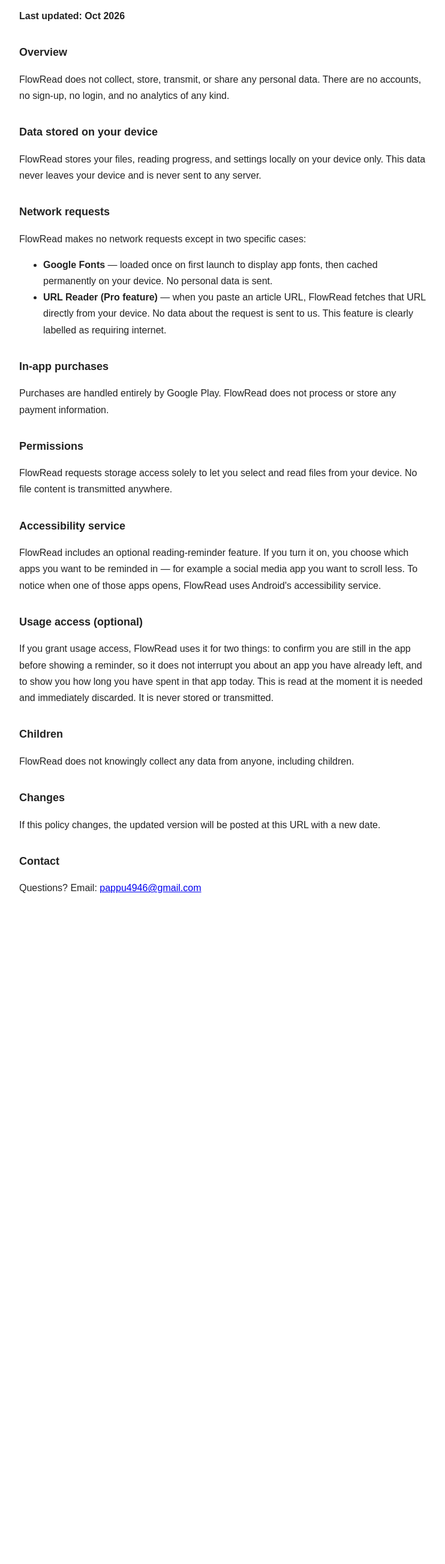
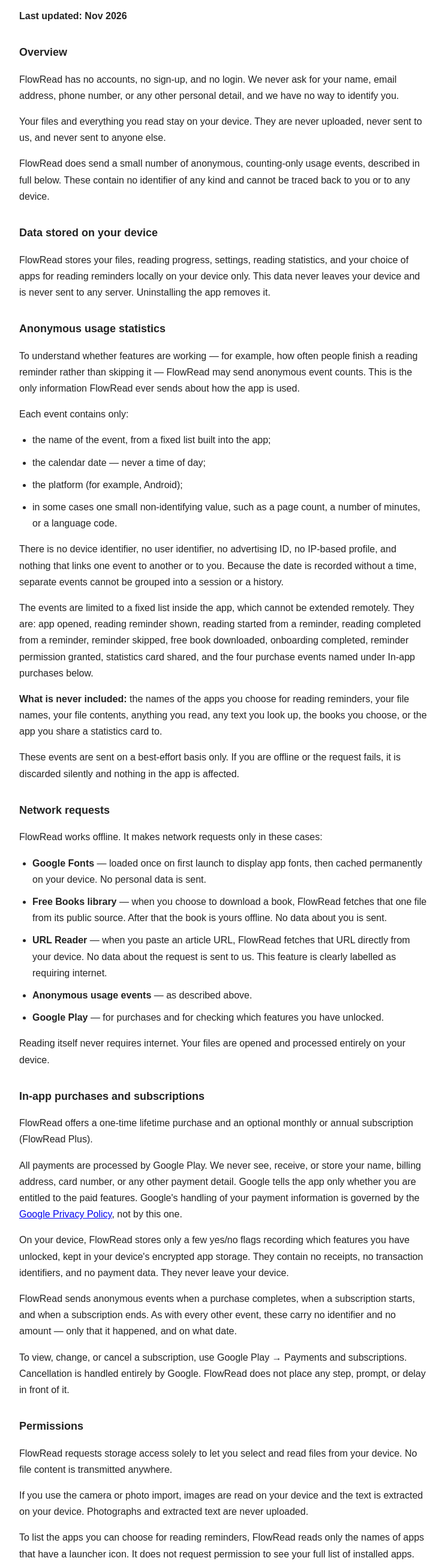
Before and after one commit to lost-coder1/flowread-privacy, a plain HTML site: page index.html in a window 1280 px wide. Shown: the part 84-2692 px from the top of the page at 60% size, without its empty margins (268-1010 px from the left). Before the commit the page ends 1619 px from the top, so only its background shows below. Drawn offline with Linux system fonts and the light colour scheme.

Commit message:
Revise privacy policy in index.html
Updated privacy policy content and structure.

```diff
--- a/index.html
+++ b/index.html
@@ -5,47 +5,123 @@
   <meta name="viewport" content="width=device-width, initial-scale=1.0" />
   <title>FlowRead — Privacy Policy</title>
   <style>
-      body { font-family: sans-serif; max-width: 680px; margin: 40px auto; padding: 0 20px; color:
-  #222; line-height: 1.7; }
+    body { font-family: sans-serif; max-width: 680px; margin: 40px auto; padding: 0 20px; color: #222; line-height: 1.7; }
     h1 { font-size: 24px; } h2 { font-size: 18px; margin-top: 32px; }
+    ul { padding-left: 22px; }
+    li { margin-bottom: 10px; }
   </style>
 </head>
 <body>
   <h1>FlowRead — Privacy Policy</h1>
-    <p><strong>Last updated: Oct 2026</strong></p>
+  <p><strong>Last updated: Nov 2026</strong></p>
 
   <h2>Overview</h2>
-    <p>FlowRead does not collect, store, transmit, or share any personal data. There are no accounts,
-  no sign-up, no login, and no analytics of any kind.</p>
+  <p>FlowRead has no accounts, no sign-up, and no login. We never ask for your name, email address,
+  phone number, or any other personal detail, and we have no way to identify you.</p>
+  <p>Your files and everything you read stay on your device. They are never uploaded, never sent to
+  us, and never sent to anyone else.</p>
+  <p>FlowRead does send a small number of anonymous, counting-only usage events, described in full
+  below. These contain no identifier of any kind and cannot be traced back to you or to any device.</p>
 
   <h2>Data stored on your device</h2>
-    <p>FlowRead stores your files, reading progress, and settings locally on your device only. This
-  data never leaves your device and is never sent to any server.</p>
+  <p>FlowRead stores your files, reading progress, settings, reading statistics, and your choice of
+  apps for reading reminders locally on your device only. This data never leaves your device and is
+  never sent to any server. Uninstalling the app removes it.</p>
+
+  <h2>Anonymous usage statistics</h2>
+  <p>To understand whether features are working — for example, how often people finish a reading
+  reminder rather than skipping it — FlowRead may send anonymous event counts. This is the only
+  information FlowRead ever sends about how the app is used.</p>
+  <p>Each event contains only:</p>
+  <ul>
+    <li>the name of the event, from a fixed list built into the app;</li>
+    <li>the calendar date — never a time of day;</li>
+    <li>the platform (for example, Android);</li>
+    <li>in some cases one small non-identifying value, such as a page count, a number of minutes, or
+    a language code.</li>
+  </ul>
+  <p>There is no device identifier, no user identifier, no advertising ID, no IP-based profile, and
+  nothing that links one event to another or to you. Because the date is recorded without a time,
+  separate events cannot be grouped into a session or a history.</p>
+  <p>The events are limited to a fixed list inside the app, which cannot be extended remotely. They
+  are: app opened, reading reminder shown, reading started from a reminder, reading completed from a
+  reminder, reminder skipped, free book downloaded, onboarding completed, reminder permission
+  granted, statistics card shared, and the four purchase events named under In-app purchases below.</p>
+  <p><strong>What is never included:</strong> the names of the apps you choose for reading reminders,
+  your file names, your file contents, anything you read, any text you look up, the books you choose,
+  or the app you share a statistics card to.</p>
+  <p>These events are sent on a best-effort basis only. If you are offline or the request fails, it
+  is discarded silently and nothing in the app is affected.</p>
 
   <h2>Network requests</h2>
-    <p>FlowRead makes no network requests except in two specific cases:</p>
+  <p>FlowRead works offline. It makes network requests only in these cases:</p>
   <ul>
-      <li><strong>Google Fonts</strong> — loaded once on first launch to display app fonts, then
-  cached permanently on your device. No personal data is sent.</li>
-      <li><strong>URL Reader (Pro feature)</strong> — when you paste an article URL, FlowRead fetches
-  that URL directly from your device. No data about the request is sent to us. This feature is clearly
+    <li><strong>Google Fonts</strong> — loaded once on first launch to display app fonts, then cached
+    permanently on your device. No personal data is sent.</li>
+    <li><strong>Free Books library</strong> — when you choose to download a book, FlowRead fetches
+    that one file from its public source. After that the book is yours offline. No data about you is
+    sent.</li>
+    <li><strong>URL Reader</strong> — when you paste an article URL, FlowRead fetches that URL
+    directly from your device. No data about the request is sent to us. This feature is clearly
     labelled as requiring internet.</li>
+    <li><strong>Anonymous usage events</strong> — as described above.</li>
+    <li><strong>Google Play</strong> — for purchases and for checking which features you have
+    unlocked.</li>
   </ul>
+  <p>Reading itself never requires internet. Your files are opened and processed entirely on your
+  device.</p>
 
-    <h2>In-app purchases</h2>
-    <p>Purchases are handled entirely by Google Play. FlowRead does not process or store any payment
-  information.</p>
+  <h2>In-app purchases and subscriptions</h2>
+  <p>FlowRead offers a one-time lifetime purchase and an optional monthly or annual subscription
+  (FlowRead Plus).</p>
+  <p>All payments are processed by Google Play. We never see, receive, or store your name, billing
+  address, card number, or any other payment detail. Google tells the app only whether you are
+  entitled to the paid features. Google's handling of your payment information is governed by the
+  <a href="https://policies.google.com/privacy">Google Privacy Policy</a>, not by this one.</p>
+  <p>On your device, FlowRead stores only a few yes/no flags recording which features you have
+  unlocked, kept in your device's encrypted app storage. They contain no receipts, no transaction
+  identifiers, and no payment data. They never leave your device.</p>
+  <p>FlowRead sends anonymous events when a purchase completes, when a subscription starts, and when
+  a subscription ends. As with every other event, these carry no identifier and no amount — only that
+  it happened, and on what date.</p>
+  <p>To view, change, or cancel a subscription, use Google Play &rarr; Payments and subscriptions.
+  Cancellation is handled entirely by Google. FlowRead does not place any step, prompt, or delay in
+  front of it.</p>
 
   <h2>Permissions</h2>
   <p>FlowRead requests storage access solely to let you select and read files from your device. No
   file content is transmitted anywhere.</p>
+  <p>If you use the camera or photo import, images are read on your device and the text is extracted
+  on your device. Photographs and extracted text are never uploaded.</p>
+  <p>To list the apps you can choose for reading reminders, FlowRead reads only the names of apps
+  that have a launcher icon. It does not request permission to see your full list of installed apps.</p>
 
   <h2>Accessibility service</h2>
-    <p>FlowRead includes an optional reading-reminder feature. If you turn it on, you choose which apps you want to be reminded in — for example a social media app you want to scroll less. To notice when one of those apps opens, FlowRead uses Android's accessibility service.</p>
+  <p>FlowRead includes an optional reading-reminder feature. If you turn it on, you choose which apps
+  you want to be reminded in — for example a social media app you want to scroll less. To notice when
+  one of those apps opens, FlowRead uses Android's accessibility service.</p>
+  <p>The service is deliberately built with the narrowest possible access:</p>
+  <ul>
+    <li><strong>It cannot read anything on your screen.</strong> The ability to read screen content is
+    switched off in the service's own configuration, so it is not something FlowRead could choose to
+    do. It never sees your messages, your passwords, what you type, or what you browse.</li>
+    <li>It is told only about the apps you picked yourself. Android is given that list and sends
+    FlowRead nothing about any other app.</li>
+    <li>All it receives is that one of your chosen apps has come to the front. That information is
+    used immediately to decide whether to offer you a page, and is never stored, never logged, and
+    never transmitted.</li>
+  </ul>
+  <p>The feature is off until you turn it on, and you can turn it off at any time in FlowRead's
+  settings or in Android's accessibility settings. FlowRead does not use the accessibility service for
+  any purpose other than this feature.</p>
 
   <h2>Usage access (optional)</h2>
-    <p> If you grant usage access, FlowRead uses it for two things: to confirm you are still in the app before showing a reminder, so it does not interrupt you about an app you have already left, and to show you how long you have spent in that app today. This is read at the moment it is needed and immediately discarded. It is never stored or transmitted.
-    </p>
+  <p>If you grant usage access, FlowRead uses it for two things: to confirm you are still in the app
+  before showing a reminder, so it does not interrupt you about an app you have already left, and to
+  show you how long you have spent in that app today. This is read at the moment it is needed and
+  immediately discarded. It is never stored or transmitted.</p>
+  <p>This permission is optional. Declining it does not disable reading reminders; it only makes them
+  slightly less precise, and FlowRead explains the difference in settings.</p>
 
   <h2>Children</h2>
   <p>FlowRead does not knowingly collect any data from anyone, including children.</p>
```
Lines whose indentation alone changed are shown as unchanged.
